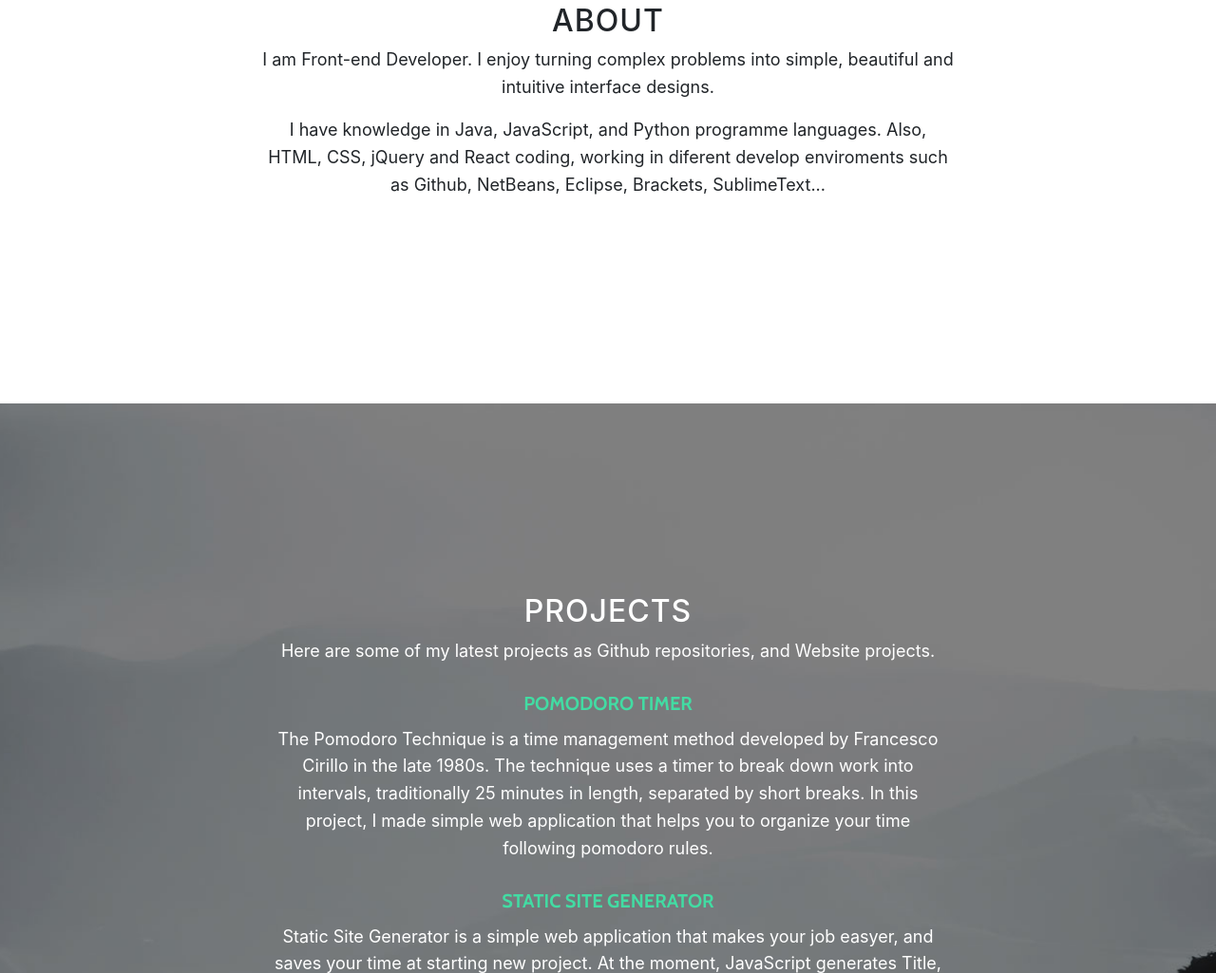
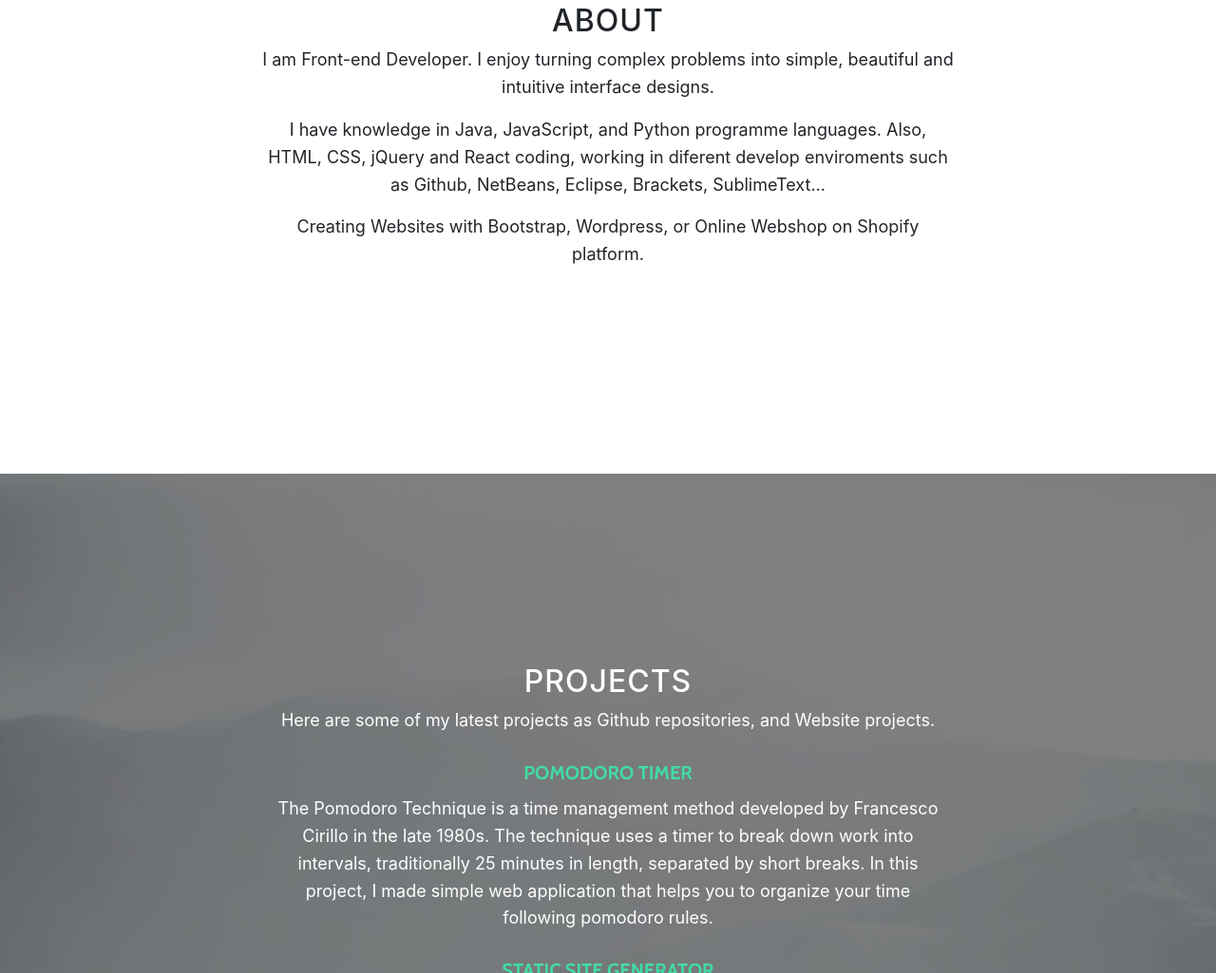
Before and after one commit to penomilan/penomilan, a website with bundled scripts: page index.html in a window 1280 px wide. Shown: the part 997-2022 px from the top of the page at 95% size. Built offline with nearby package versions, Linux system fonts and the light colour scheme.

Commit message:
about edited

```diff
--- a/index.html
+++ b/index.html
@@ -74,6 +74,7 @@
           <div class="col-lg-8 mx-auto">
             <h2>About</h2>
             <p>I am Front-end Developer. I enjoy turning complex problems into simple, beautiful and intuitive interface designs.</p><p>I have knowledge in Java, JavaScript, and Python programme languages. Also, HTML, CSS, jQuery and React coding, working in diferent develop enviroments such as Github, NetBeans, Eclipse, Brackets, SublimeText...</p>
+            <p>Creating Websites with Bootstrap, Wordpress, or Online Webshop on Shopify platform.</p>
           </div>
         </div>
       </div>
```
